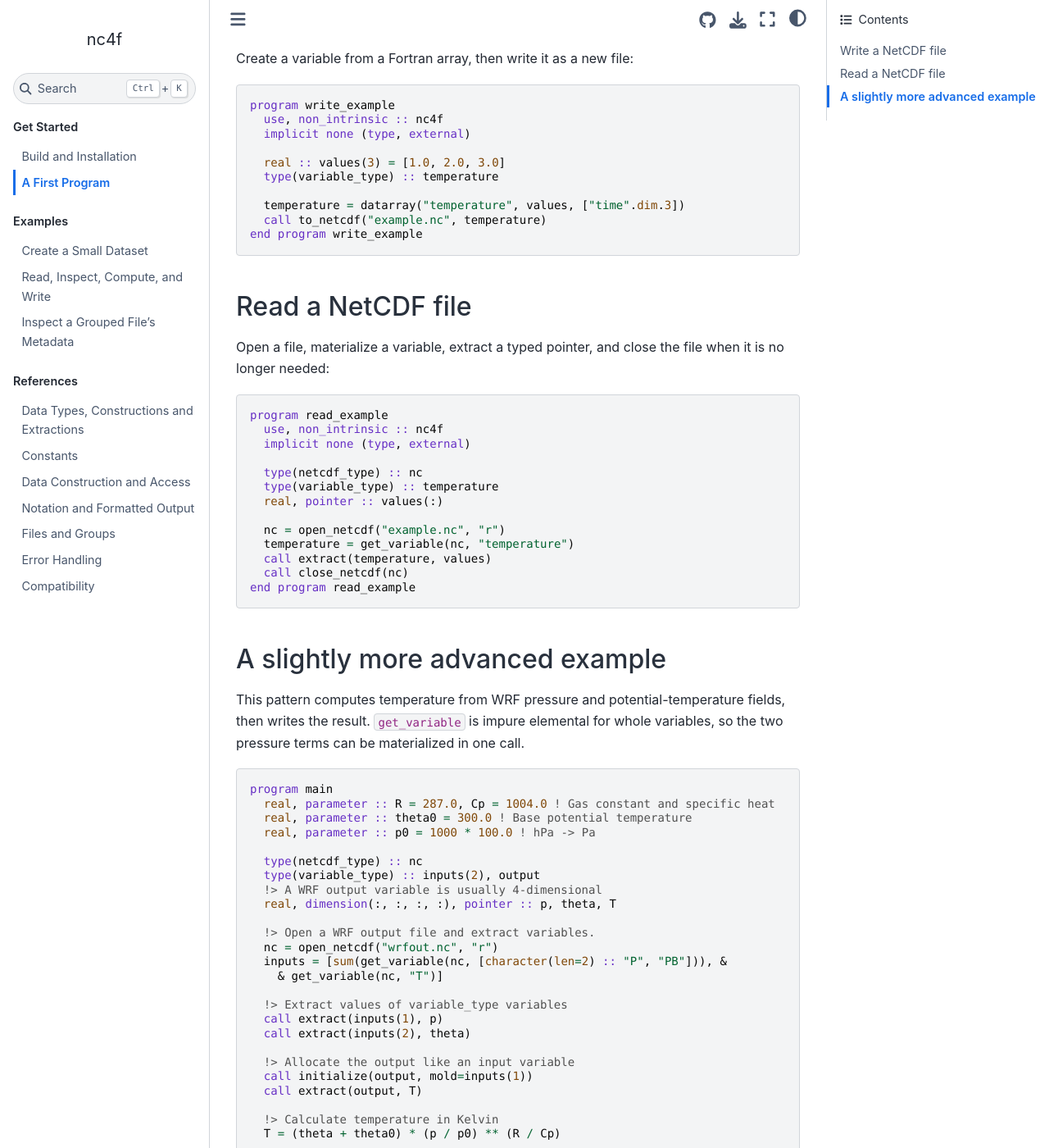
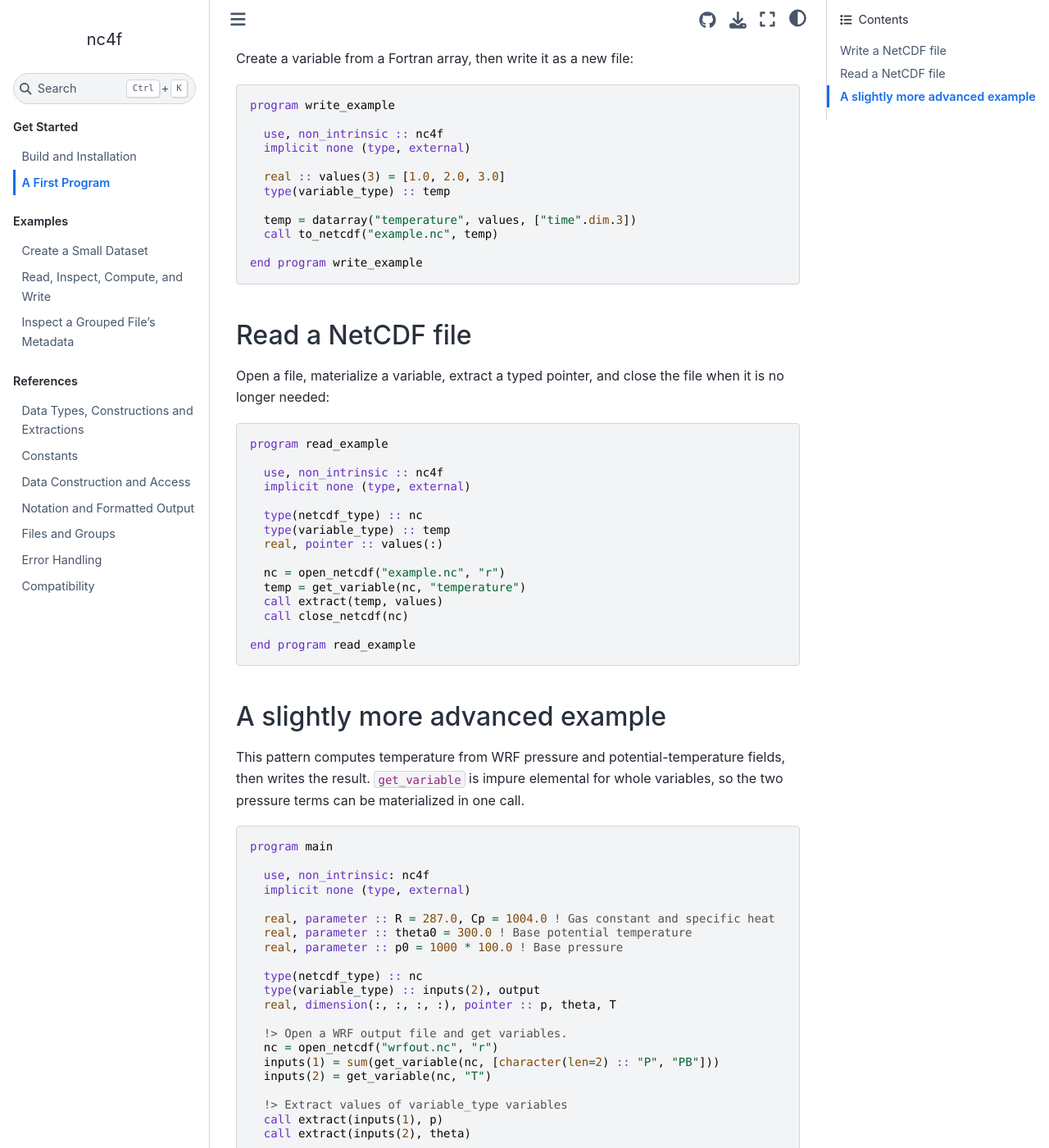
Before and after one commit to han190/nc4f.pack, a Sphinx documentation site: the page built from docs/get-started/first-program.md, in a window 1280 px wide and 1400 px high, scrolled down 288 px. Shown: the whole window at 82% size. Built offline with Sphinx 7.4.7 and the Sphinx Book theme 1.1.4, drawn with Linux system fonts in a browser that asks for light colours; some of the changed text lies outside the part shown.

Commit message:
Update documentation and improve error messages in test module

````diff
--- a/docs/get-started/first-program.md
+++ b/docs/get-started/first-program.md
@@ -13,14 +13,16 @@ Create a variable from a Fortran array, then write it as a new file:
 
 ```fortran
 program write_example
+
   use, non_intrinsic :: nc4f
   implicit none (type, external)
 
   real :: values(3) = [1.0, 2.0, 3.0]
-  type(variable_type) :: temperature
+  type(variable_type) :: temp
 
-  temperature = datarray("temperature", values, ["time".dim.3])
-  call to_netcdf("example.nc", temperature)
+  temp = datarray("temperature", values, ["time".dim.3])
+  call to_netcdf("example.nc", temp)
+
 end program write_example
 ```
 
@@ -31,17 +33,19 @@ file when it is no longer needed:
 
 ```fortran
 program read_example
+
   use, non_intrinsic :: nc4f
   implicit none (type, external)
 
   type(netcdf_type) :: nc
-  type(variable_type) :: temperature
+  type(variable_type) :: temp
   real, pointer :: values(:)
 
   nc = open_netcdf("example.nc", "r")
-  temperature = get_variable(nc, "temperature")
-  call extract(temperature, values)
+  temp = get_variable(nc, "temperature")
+  call extract(temp, values)
   call close_netcdf(nc)
+
 end program read_example
 ```
 
@@ -53,19 +57,22 @@ variables, so the two pressure terms can be materialized in one call.
 
 ```fortran
 program main
+
+  use, non_intrinsic: nc4f
+  implicit none (type, external)
+
   real, parameter :: R = 287.0, Cp = 1004.0 ! Gas constant and specific heat
   real, parameter :: theta0 = 300.0 ! Base potential temperature
-  real, parameter :: p0 = 1000 * 100.0 ! hPa -> Pa
+  real, parameter :: p0 = 1000 * 100.0 ! Base pressure
 
   type(netcdf_type) :: nc
   type(variable_type) :: inputs(2), output
-  !> A WRF output variable is usually 4-dimensional
   real, dimension(:, :, :, :), pointer :: p, theta, T
 
-  !> Open a WRF output file and extract variables.
+  !> Open a WRF output file and get variables.
   nc = open_netcdf("wrfout.nc", "r")
-  inputs = [sum(get_variable(nc, [character(len=2) :: "P", "PB"])), &
-    & get_variable(nc, "T")]
+  inputs(1) = sum(get_variable(nc, [character(len=2) :: "P", "PB"]))
+  inputs(2) = get_variable(nc, "T")
 
   !> Extract values of variable_type variables
   call extract(inputs(1), p)
@@ -81,5 +88,6 @@ program main
   !> Save the variable to a new file.
   call to_netcdf("output.nc", output)
   call close_netcdf(nc)
+
 end program main
 ```
````
Also changed, not shown: other parts of docs/get-started/first-program.md (+1 -1 lines), docs/get-started/build-installation.md (+2 -1 lines), 3 other files.
